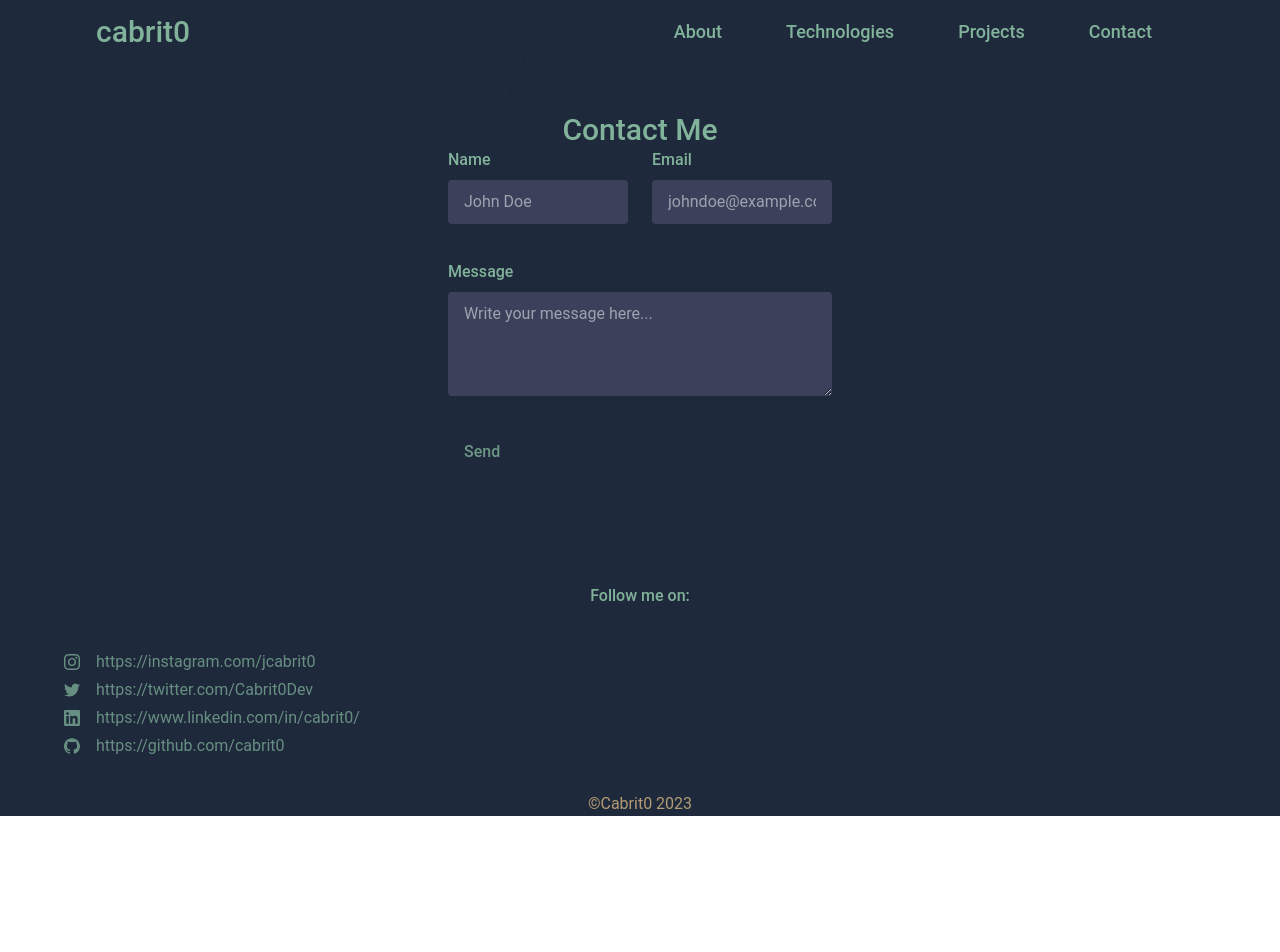
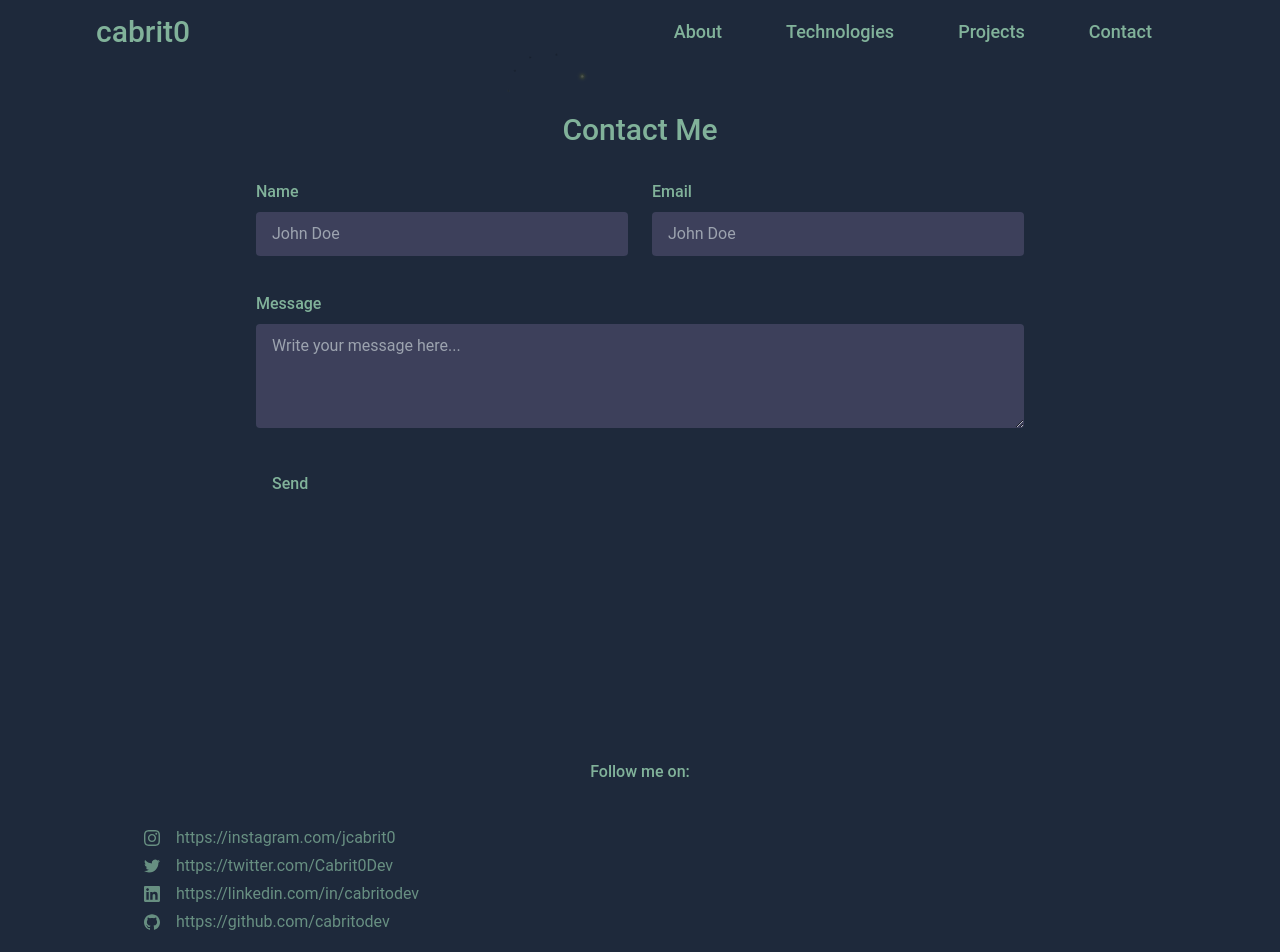
Before and after one commit to cabrit0/portfolio2.0, a React (Create React App) app: page /contact in a window 1280 px wide. Shown: the top 952 px of the page. Before the commit the page ends 816 px from the top, so only its background shows below. Built offline with nearby package versions, Linux system fonts and the light colour scheme; the HTML template or start-up script is replaced by a standard one.

Commit message:
animations on projects and las touches on contact

```diff
--- a/src/components/ContactContent.jsx
+++ b/src/components/ContactContent.jsx
@@ -1,17 +1,35 @@
 import React from "react";
+import { motion, AnimatePresence } from "framer-motion";
 
 import { SiTwitter, SiInstagram, SiLinkedin, SiGithub } from "react-icons/si";
 
 const ContactContent = () => {
   return (
-    <div className="md:px-12 pt-12 flex flex-col justify-between">
-      <h2 className="text-3xl text-center text-myGreen font-medium">
+    <AnimatePresence>
+      <motion.div
+        className="md:px-32 pt-12 flex flex-col justify-between"
+        initial={{ y: 100, opacity: 0 }}
+        animate={{ y: 0, opacity: 1 }}
+        exit={{ y: -100, opacity: 0 }}
+        transition={{ duration: 0.8 }}
+      >
+        <div className="">
+          <h2 className="text-3xl text-center text-myGreen font-medium mb-8">
             Contact Me
           </h2>
-      <form className="w-full max-w-lg px-16 mb-16 mx-auto">
+          <motion.form
+            className="w-full md:max-w-4xl px-16 mb-16 mx-auto"
+            initial={{ y: 20, opacity: 0 }}
+            animate={{ y: 0, opacity: 1 }}
+            exit={{ y: 20, opacity: 0 }}
+            transition={{ duration: 0.6, delay: 0.2 }}
+          >
             <div className="flex flex-wrap -mx-3 mb-6">
               <div className="w-full md:w-1/2 px-3 mb-6 md:mb-0">
-            <label className="block text-myGreen font-medium mb-2" for="name">
+                <label
+                  className="block text-myGreen font-medium mb-2"
+                  for="name"
+                >
                   Name
                 </label>
                 <input
@@ -22,14 +40,15 @@ const ContactContent = () => {
                 />
               </div>
               <div className="w-full md:w-1/2 px-3">
-            <label className="block text-myGreen font-medium mb-2" for="email">
+                <label
+                  className="block text-myGreen font-medium mb-2"
+                  for="email"
+                >
                   Email
                 </label>
                 <input
-              className="appearance-none block w-full bg-myBlue text-gray-700 rounded py-3 px-4 leading-tight focus:outline-none focus:bg-white focus:border-gray-200"
-              id="email"
-              type="email"
-              placeholder="johndoe@example.com"
+                  className="appearance-none block w-full bg-myBlue text-gray-700 rounded py-3 px-4 leading-tight focus:outline-none focus:bg-white focus:border-gray/300"
+                  placeholder="John Doe"
                 />
               </div>
             </div>
@@ -41,59 +60,92 @@ const ContactContent = () => {
                 >
                   Message
                 </label>
-            <textarea
+                <motion.textarea
                   className="appearance-none block w-full bg-myBlue text-gray-700 rounded py-3 px-4 mb-3 leading-tight focus:outline-none focus:bg-white focus:border-gray-500"
                   id="message"
                   rows="4"
                   placeholder="Write your message here..."
-            ></textarea>
+                  initial={{ y: 20, opacity: 0 }}
+                  animate={{ y: 0, opacity: 1 }}
+                  exit={{ y: 20, opacity: 0 }}
+                  transition={{ duration: 0.6, delay: 0.2 }}
+                ></motion.textarea>
               </div>
             </div>
             <div className="flex flex-wrap -mx-3 mb-6">
               <div className="w-full px-3">
-            <button className=" text-myGreen opacity-80 font-medium py-2 px-4 hover:opacity-100 hover:text-myYellow hover:scale-110 hover:translate-x-1 hover:-translate-y-2">
+                <motion.button
+                  className="text-myGreen opacity-80 font-medium py-2 px-4 hover:opacity-100 hover:text-myYellow"
+                  initial={{ y: 20, opacity: 0 }}
+                  animate={{ y: 0, opacity: 1 }}
+                  exit={{ y: 20, opacity: 0 }}
+                  transition={{ duration: 0.6, delay: 0.2 }}
+                >
                   Send
-            </button>
+                </motion.button>
               </div>
             </div>
-      </form>
-      <footer className="text-center mt-6 px-4">
+          </motion.form>
+        </div>
+        <motion.footer
+          className="text-center mt-2 px-4 flex flex-col justify-between md:mt-48"
+          initial={{ y: 100, opacity: 0 }}
+          animate={{ y: 0, opacity: 1 }}
+          exit={{ y: 100, opacity: 0 }}
+          transition={{ duration: 0.8 }}
+        >
           <div className="text-myGreen font-medium">Follow me on:</div>
           <div className="mt-2 flex flex-col justify-end items-start py-8 opacity-75">
-          <a
+            <motion.a
               href="/"
               className="text-myGreen hover:text-myYellow flex items-center my-0.5"
+              initial={{ y: 20, opacity: 0 }}
+              animate={{ y: 0, opacity: 1 }}
+              exit={{ y: 20, opacity: 0 }}
+              transition={{ duration: 0.6, delay: 0.2 }}
             >
               <SiInstagram className="mr-4" />
               https://instagram.com/jcabrit0
-          </a>
-          <a
-            href="/"
+            </motion.a>
+            <motion.a
               className="text-myGreen hover:text-myYellow flex items-center my-0.5"
+              initial={{ y: 20, opacity: 0 }}
+              animate={{ y: 0, opacity: 1 }}
+              exit={{ y: 20, opacity: 0 }}
+              transition={{ duration: 0.6, delay: 0.2 }}
             >
               <SiTwitter className="mr-4" />
               https://twitter.com/Cabrit0Dev
-          </a>
-          <a
+            </motion.a>
+            <motion.a
               href="/"
               className="text-myGreen hover:text-myYellow flex items-center my-0.5"
+              initial={{ y: 20, opacity: 0 }}
+              animate={{ y: 0, opacity: 1 }}
+              exit={{ y: 20, opacity: 0 }}
+              transition={{ duration: 0.6, delay: 0.2 }}
             >
               <SiLinkedin className="mr-4" />
-            <p>https://www.linkedin.com/in/cabrit0/</p>
-          </a>
-          <a
+              https://linkedin.com/in/cabritodev
+            </motion.a>
+            <motion.a
               href="/"
               className="text-myGreen hover:text-myYellow flex items-center my-0.5"
+              initial={{ y: 20, opacity: 0 }}
+              animate={{ y: 0, opacity: 1 }}
+              exit={{ y: 20, opacity: 0 }}
+              transition={{ duration: 0.6, delay: 0.2 }}
             >
               <SiGithub className="mr-4" />
-            <p>https://github.com/cabrit0</p>
-          </a>
+              https://github.com/cabritodev
+            </motion.a>
           </div>
-        <div>
+          <div className="flex items-center justify-center">
             <p className="text-myYellow opacity-70">©Cabrit0 2023</p>
           </div>
-      </footer>
-    </div>
+        </motion.footer>
+      </motion.div>
+    </AnimatePresence>
   );
 };
 
--- a/src/components/Nav.jsx
+++ b/src/components/Nav.jsx
@@ -19,7 +19,7 @@ const Nav = () => {
     <nav className="bg-slate-800 flex items-center justify-between px-8 md:px-24 nav-h">
       <Link
         to="/"
-        className="nav-link text-myGreen font-medium text-2xl md:text-3xl "
+        className="nav-link text-myGreen font-medium text-2xl md:text-3xl hover:text-myBege"
         onClick={() => handleLinkClick("home")}
       >
         cabrit0
@@ -27,28 +27,28 @@ const Nav = () => {
       <div className="hidden md:flex">
         <Link
           to="/about"
-          className="nav-link text-myGreen font-medium mx-8 text-lg duration-300 hover:scale-110"
+          className="nav-link text-myGreen font-medium mx-8 text-lg duration-300 hover:scale-110 hover:text-myBege"
           onClick={() => handleLinkClick("about")}
         >
           About
         </Link>
         <Link
           to="/technologies"
-          className="nav-link text-myGreen font-medium mx-8 text-lg duration-300 hover:scale-110"
+          className="nav-link text-myGreen font-medium mx-8 text-lg duration-300 hover:scale-110 hover:text-myBege"
           onClick={() => handleLinkClick("technologies")}
         >
           Technologies
         </Link>
         <Link
           to="/projects"
-          className="nav-link text-myGreen font-medium mx-8 text-lg duration-300 hover:scale-110"
+          className="nav-link text-myGreen font-medium mx-8 text-lg duration-300 hover:scale-110 hover:text-myBege"
           onClick={() => handleLinkClick("projects")}
         >
           Projects
         </Link>
         <Link
           to="/contact"
-          className="nav-link text-myGreen font-medium mx-8 text-lg duration-300 hover:scale-110"
+          className="nav-link text-myGreen font-medium mx-8 text-lg duration-300 hover:scale-110 hover:text-myBege"
           onClick={() => handleLinkClick("contact")}
         >
           Contact
--- a/src/components/ProjectsCard.jsx
+++ b/src/components/ProjectsCard.jsx
@@ -1,8 +1,12 @@
 import React from "react";
+import { motion } from "framer-motion";
 
 const ProjectsCard = (project) => {
   return (
-    <div className="h-full w-full flex flex-col items-center justify-between bg-myGreenDark">
+    <motion.div
+      className="h-full w-full flex flex-col items-center justify-between bg-myGreenDark"
+      whileHover={{ scale: 1.05, boxShadow: "0px 0px 15px #888888" }}
+    >
       <img
         src={project.img}
         alt={project.name}
@@ -22,15 +26,23 @@ const ProjectsCard = (project) => {
           ))}
         </div>
         <div className="mt-4 flex items-center justify-center">
-          <button className="text-myGreen text-sm font-medium px-4 py-2 rounded-lg duration-300 hover:text-myYellow hover:scale-110 hover:translate-x-1 hover:-translate-y-2">
+          <motion.button
+            className="text-myGreen text-sm font-medium px-4 py-2 rounded-lg duration-300 hover:text-myYellow"
+            whileHover={{ scale: 1.1, x: -1, y: -2 }}
+            whileTap={{ scale: 0.9 }}
+          >
             Live Site
-          </button>
-          <button className="text-myGreen text-sm font-medium px-4 py-2 rounded-lg duration-300 hover:text-myYellow hover:scale-110 hover:translate-x-1 hover:-translate-y-2">
+          </motion.button>
+          <motion.button
+            className="text-myGreen text-sm font-medium px-4 py-2 rounded-lg duration-300 hover:text-myYellow"
+            whileHover={{ scale: 1.1, x: -1, y: -2 }}
+            whileTap={{ scale: 0.9 }}
+          >
             Code Repository
-          </button>
+          </motion.button>
         </div>
       </div>
-    </div>
+    </motion.div>
   );
 };
 
```
Lines whose indentation alone changed are shown as unchanged.
